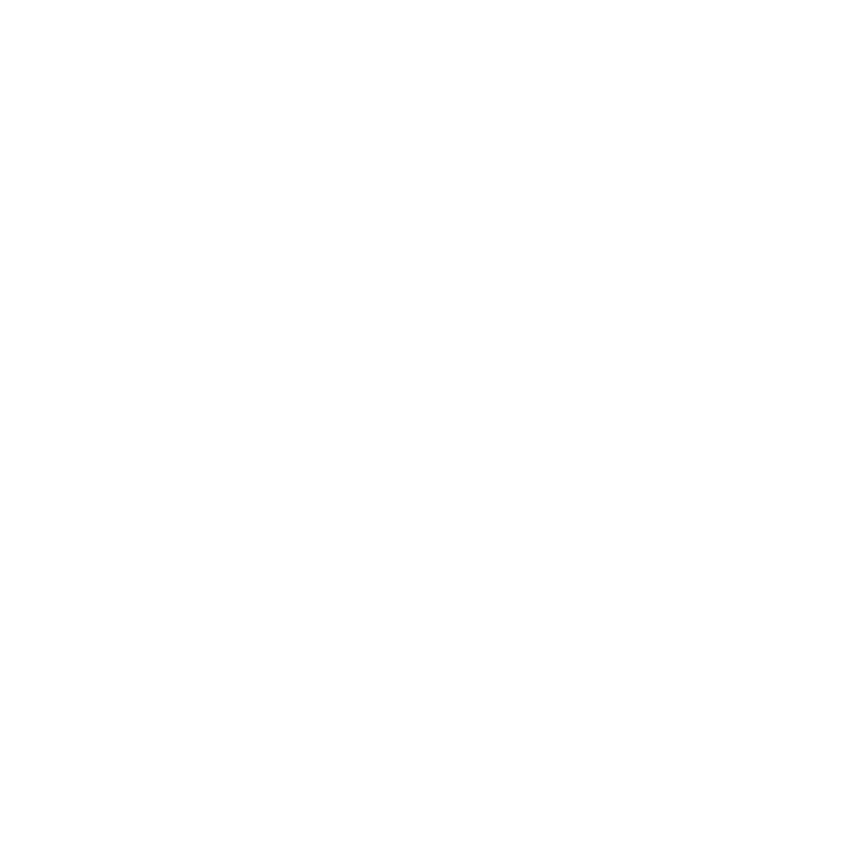
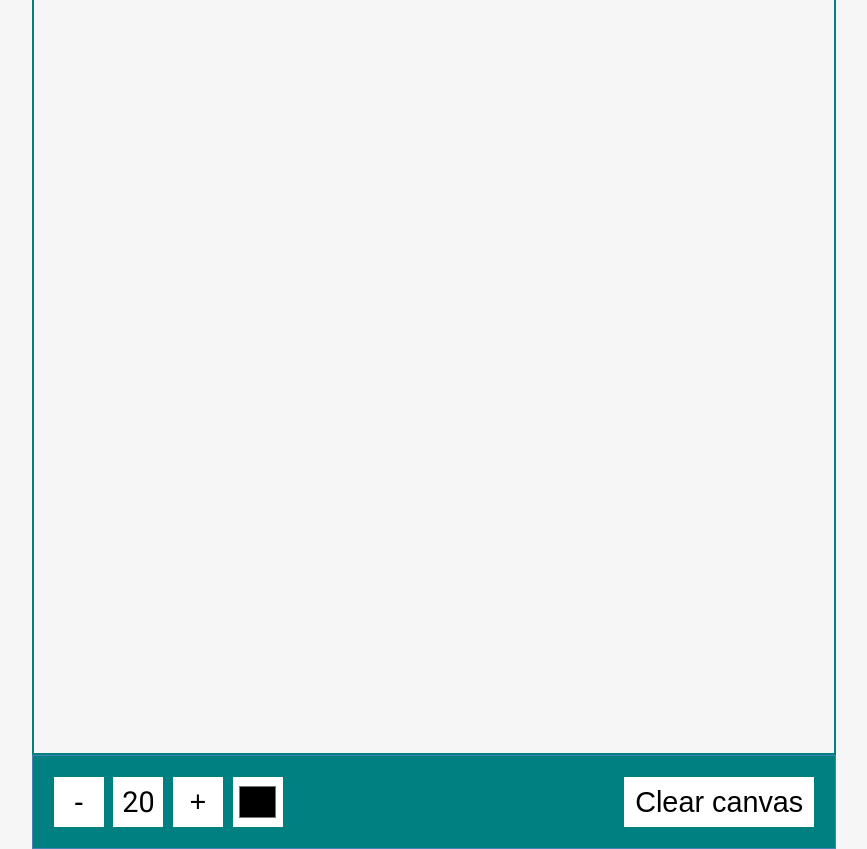
Before and after one commit to Gergi83/drawing-app, a website: page index.html in a window 1280 px wide. Shown: the whole page, without its empty margins (206-1073 px from the left). Before the commit the page ends 800 px from the top, so only its background shows below. Drawn offline with Linux system fonts and the light colour scheme.

Commit message:
html and css added

```diff
--- a/index.html
+++ b/index.html
@@ -13,6 +13,14 @@
 </head>
 
 <body>
+    <canvas id="canvas" width="800" height="800"></canvas>
+    <div class="toolbox">
+        <button id="decrease">-</button>
+        <span class="size">20</span>
+        <button id="increase">+</button>
+        <input type="color" id="color">
+        <button id="clear">Clear canvas</button>
+    </div>
     <script src="script.js"></script>
 </body>
 
--- a/style.css
+++ b/style.css
@@ -7,6 +7,43 @@
 body {
   height: 100vh;
   margin: 0;
-  overflow: hidden;
   font-family: 'Roboto', sans-serif;
+  background: #f6f6f6;
+  display: flex;
+  flex-direction: column;
+  align-items: center;
+  justify-content: center;
+  height: 100vh;
+  margin: 0;
 }
+
+canvas {
+  border: 2px solid teal;
+}
+
+.toolbox {
+  background-color: teal;
+  border: 1px solid steelblue;
+  display: flex;
+  width: 804px;
+  padding: 1rem;
+}
+
+.toolbox > * {
+  background: #fff;
+  border: 0;
+  display: inline-flex;
+  align-items: center;
+  justify-content: center;
+  font-size: 1.8rem;
+  height: 50px;
+  width: 50px;
+  margin: 0.3rem;
+  padding: 0.3rem;
+  cursor: pointer;
+}
+
+.toolbox > *:last-child {
+  margin-left: auto;
+  width: 190px;
+}
```
